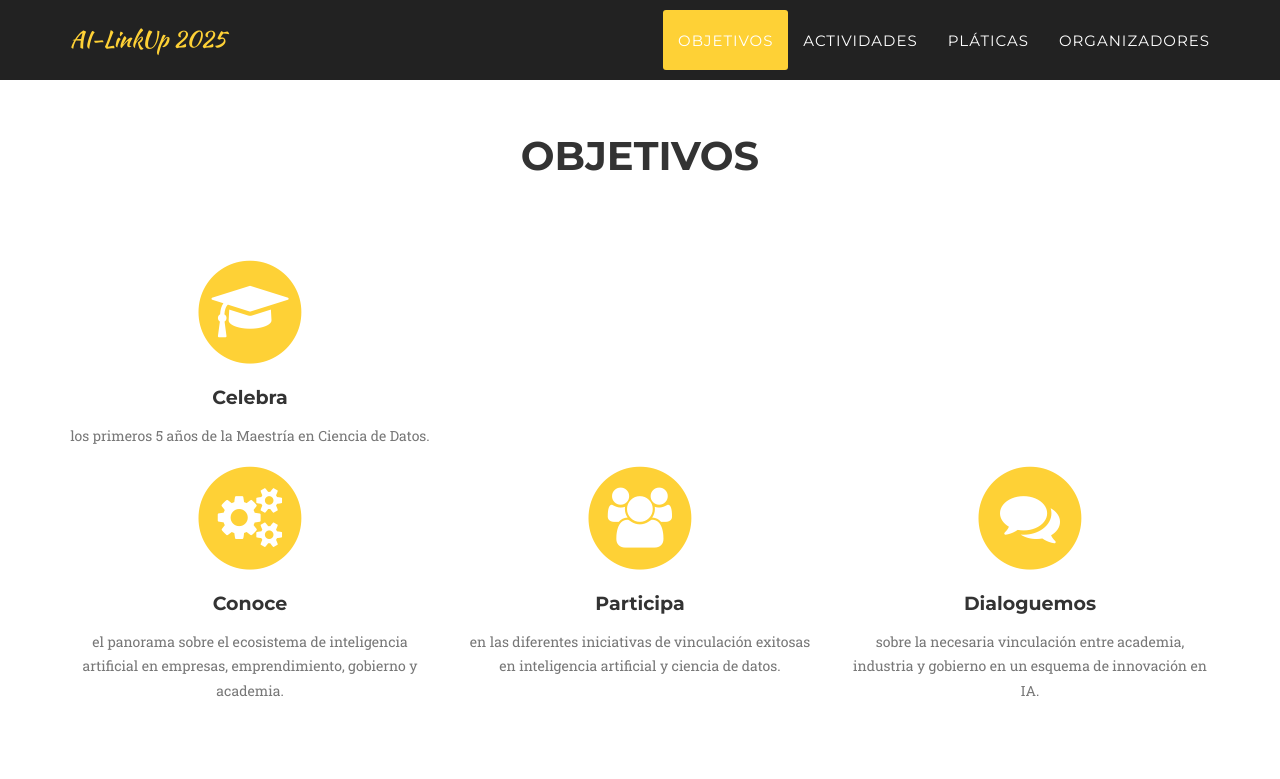
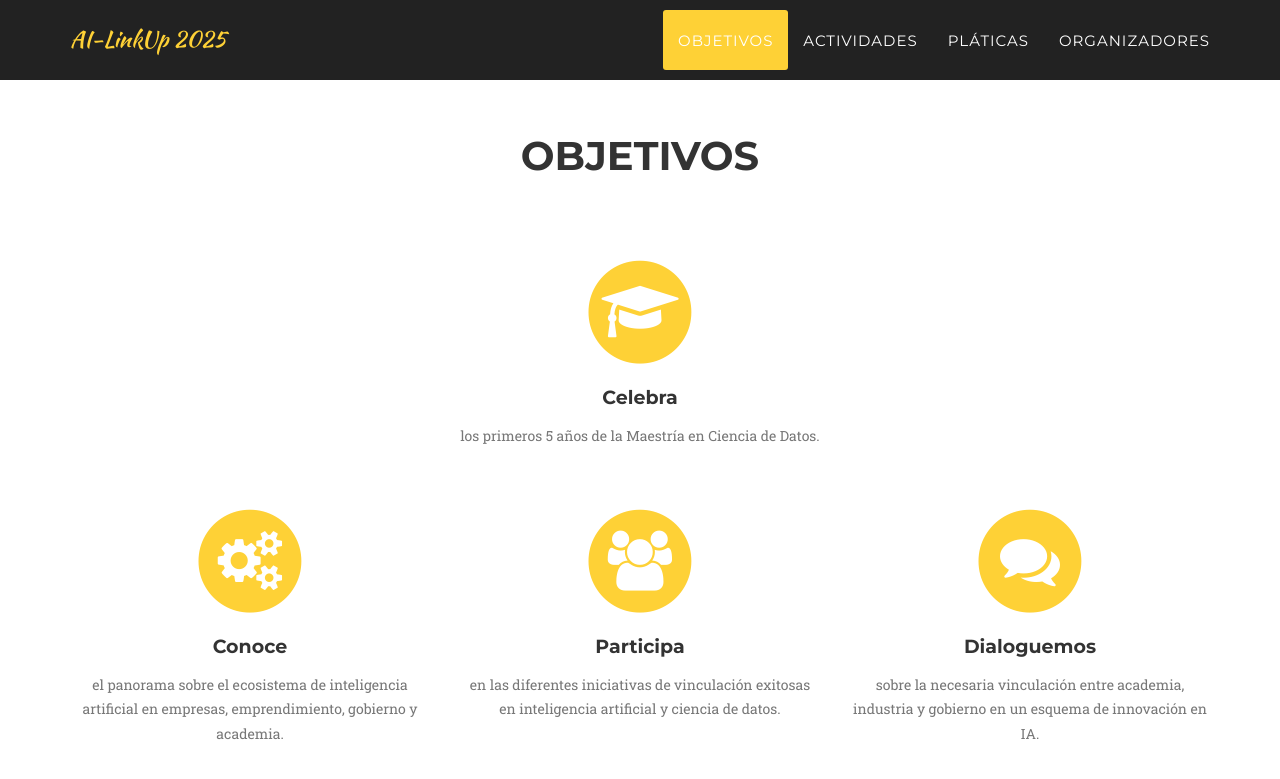
Before and after one commit to AI-LinkUp/ai-linkup.github.io, a Jekyll site: the page built from index.html, in a window 1280 px wide and 900 px high, scrolled down 1018 px. Shown: the top 779 px of the window. Built offline with Jekyll 4.4.1, drawn with Linux system fonts in a browser that asks for light colours; some web fonts are replaced.

Commit message:
Centrar objetivo y agregar espacio entre renglones

```diff
--- a/_includes/services.html
+++ b/_includes/services.html
@@ -9,7 +9,7 @@
       </div>
     </div>
     <div class="row text-center">
-      <div class="col-md-4">
+      <div class="col-md-12">
         <span class="fa-stack fa-4x">
           <i class="fa fa-circle fa-stack-2x text-primary"></i>
           <i class="fa fa-graduation-cap fa-stack-1x fa-inverse"></i>
@@ -18,6 +18,8 @@
         <p class="text-muted">los primeros 5 años de la Maestría en Ciencia de Datos.</p>
       </div>
     </div>
+    <br />
+    <br />
     <div class="row text-center">
       <div class="col-md-4">
         <span class="fa-stack fa-4x">
```
